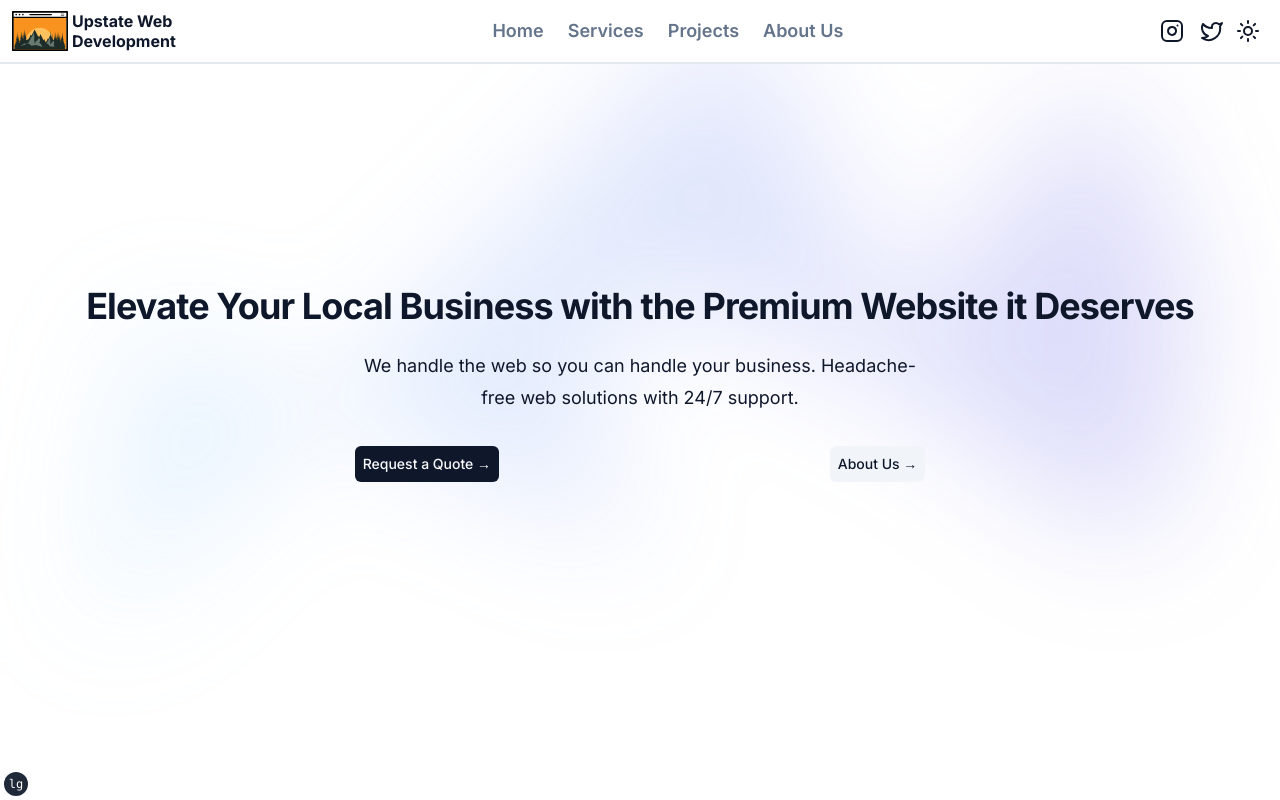
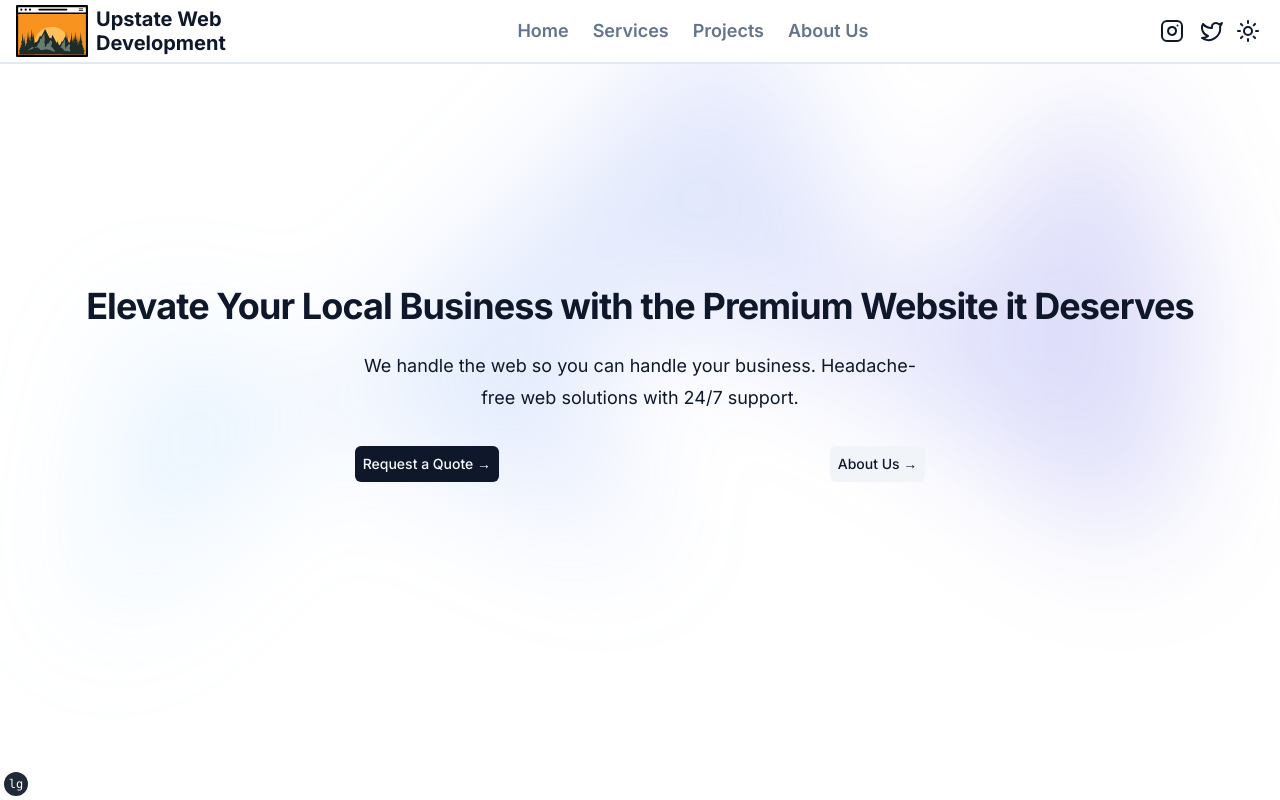
Before and after one commit to brockgingell/upstate-web-development, a Next.js app: page / in a window 1280 px wide. Built offline with nearby package versions, Linux system fonts and the light colour scheme.

Commit message:
navbar done

```diff
--- a/components/navlogo.tsx
+++ b/components/navlogo.tsx
@@ -7,12 +7,12 @@ export default function NavLogo() {
   return (
     <>
       <Link href="/" className="hidden items-center dark:flex">
-        <Image src={iconwhite} alt="icon" className="w-[64px] p-1"/>
-        <span className="inline-block font-bold leading-5">Upstate Web <br/> Development</span>
+        <Image src={iconwhite} alt="icon" className="w-[64px] p-1 sm:w-[88px] sm:p-2"/>
+        <span className="inline-block font-bold leading-5 sm:text-xl sm:leading-6">Upstate Web <br/> Development</span>
       </Link>
       <Link href="/" className="flex items-center dark:hidden">
-        <Image src={iconblack} alt="icon" className="w-[64px] p-1"/>
-        <span className="inline-block font-bold leading-5">Upstate Web <br/> Development</span>
+        <Image src={iconblack} alt="icon" className="w-[64px] p-1 sm:w-[88px] sm:p-2"/>
+        <span className="inline-block font-bold leading-5 sm:text-xl sm:leading-6">Upstate Web <br/> Development</span>
       </Link>
     </>
   )
```
